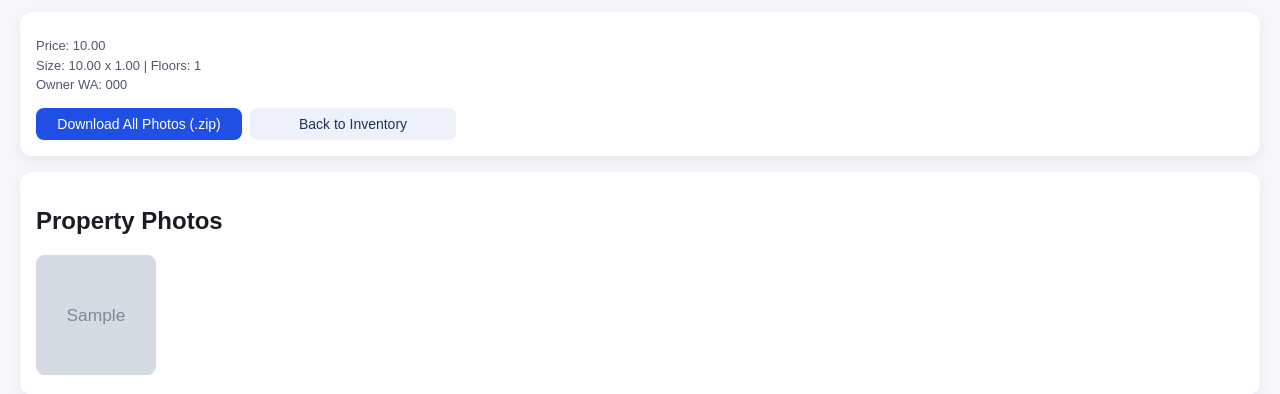
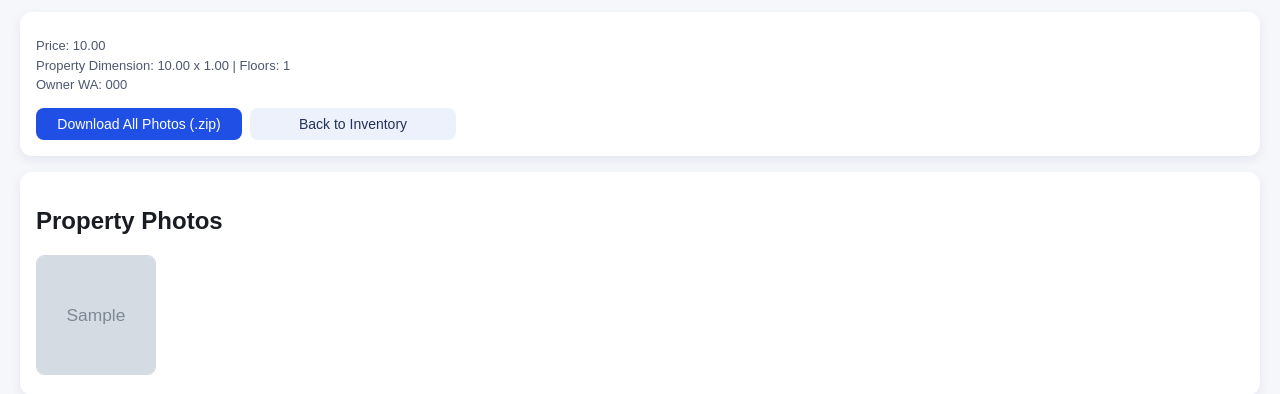
Before and after one commit to felichn/iconproperty, a Django app: page /properties/1/ in a window 1280 px wide. Shown: the part 95-489 px from the top of the page. Run offline with Django 5.2, Linux system fonts and the light colour scheme; tables that the repository leaves empty hold one stand-in row (values such as "Sample post"); grey boxes marked "Sample" are stand-in pictures; some libraries are stand-ins or nearby versions.

Commit message:
Show property dimension as width x length in UI
Co-authored-by: felichn <felichn@users.noreply.github.com>

```diff
--- a/inventory/static/inventory/app.jsx
+++ b/inventory/static/inventory/app.jsx
@@ -324,7 +324,7 @@ function InventoryApp() {
               </div>
               <p className="property-meta">
                 {property.listing_mode_label} | Price: {property.price}<br />
-                Size: {property.width} x {property.length} | Floors: {property.floors}<br />
+                Property Dimension: {property.width} x {property.length} | Floors: {property.floors}<br />
                 Area: {property.area}<br />
                 Owner WA: {property.owner_whatsapp_number}
               </p>
--- a/inventory/templates/inventory/property_detail.html
+++ b/inventory/templates/inventory/property_detail.html
@@ -19,7 +19,7 @@
         <section class="panel">
             <p class="property-meta">
                 Price: {{ property.price }}<br />
-                Size: {{ property.width }} x {{ property.length }} | Floors: {{ property.floors }}<br />
+                Property Dimension: {{ property.width }} x {{ property.length }} | Floors: {{ property.floors }}<br />
                 Owner WA: {{ property.owner_whatsapp_number }}
             </p>
             <div class="actions-inline" style="max-width: 420px;">
```
